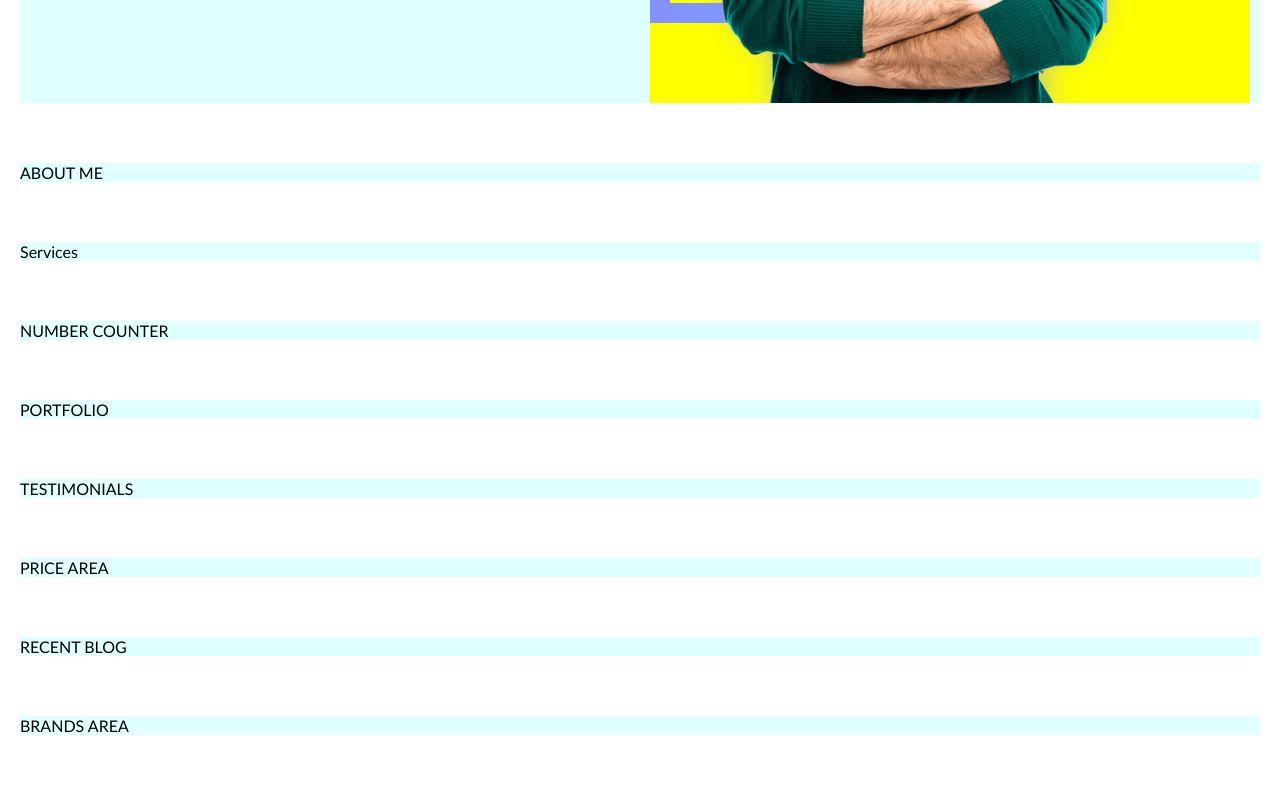
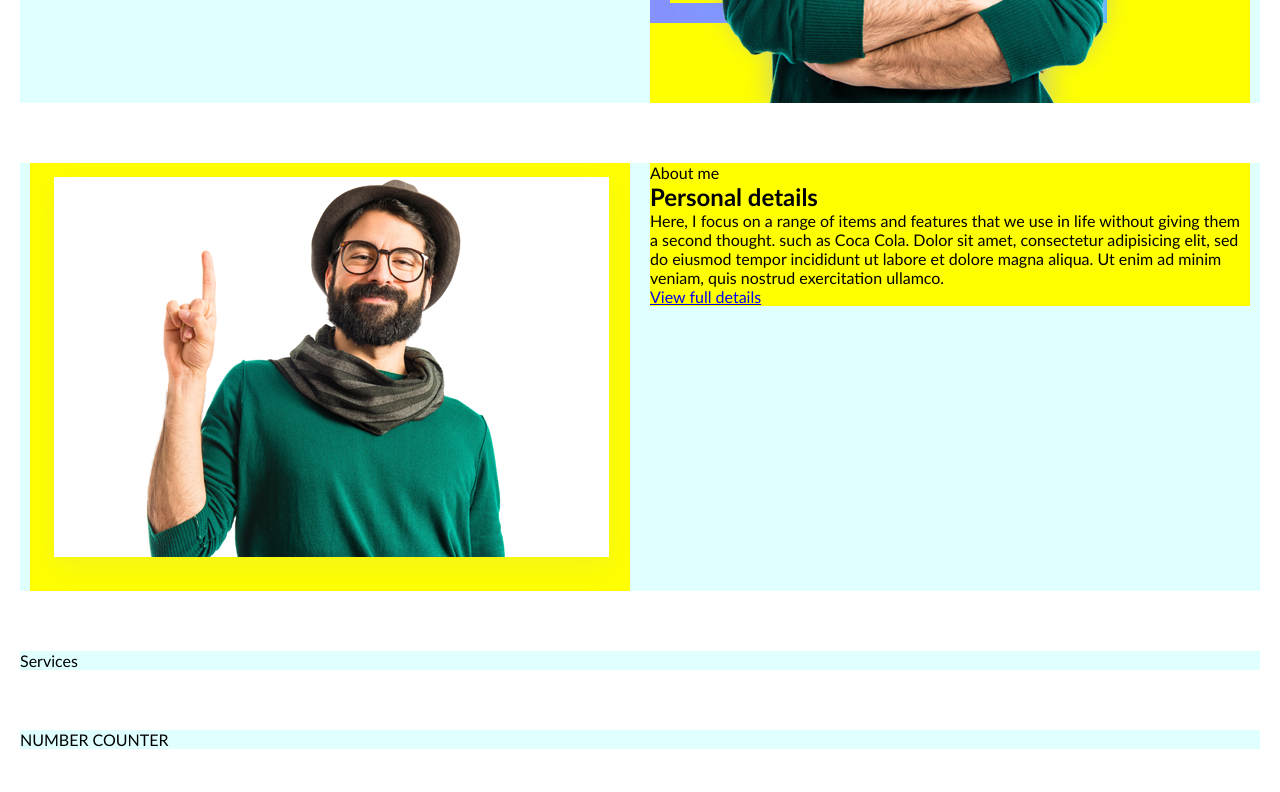
Before and after one commit to front-end-by-rimantas/25-grupe-portfolio-personal, a website: page index.html in a window 1280 px wide. Shown: the part 600-1392 px from the top of the page. Drawn offline with Linux system fonts and the light colour scheme.

Commit message:
About me index

```diff
--- a/index.html
+++ b/index.html
@@ -46,11 +46,19 @@
             <!-- HERO END -->
 
             <!-- ABOUT ME START-->
-    <div class="container" >
+    <section class="container" >
         <div class="row">
-            ABOUT ME
+            <div class="col-12 col-md-6">
+                <img src="./img/about.png" alt="About img">
+            </div>
+            <div class="col-12 col-md-6">
+                <p>About me</p>
+                <h1>Personal details</h1>
+                <p>Here, I focus on a range of items and features that we use in life without giving them a second thought. such as Coca Cola. Dolor sit amet, consectetur adipisicing elit, sed do eiusmod tempor incididunt ut labore et dolore magna aliqua. Ut enim ad minim veniam, quis nostrud exercitation ullamco.</p>
+                <a href="#" class="btn">View full details</a>
+            </div>
         </div>
-    </div>
+    </section>
             <!-- ABOUT ME END -->
 
             <!-- My Offered Services START-->
```
Also changed, not shown: img/about.png (added).
